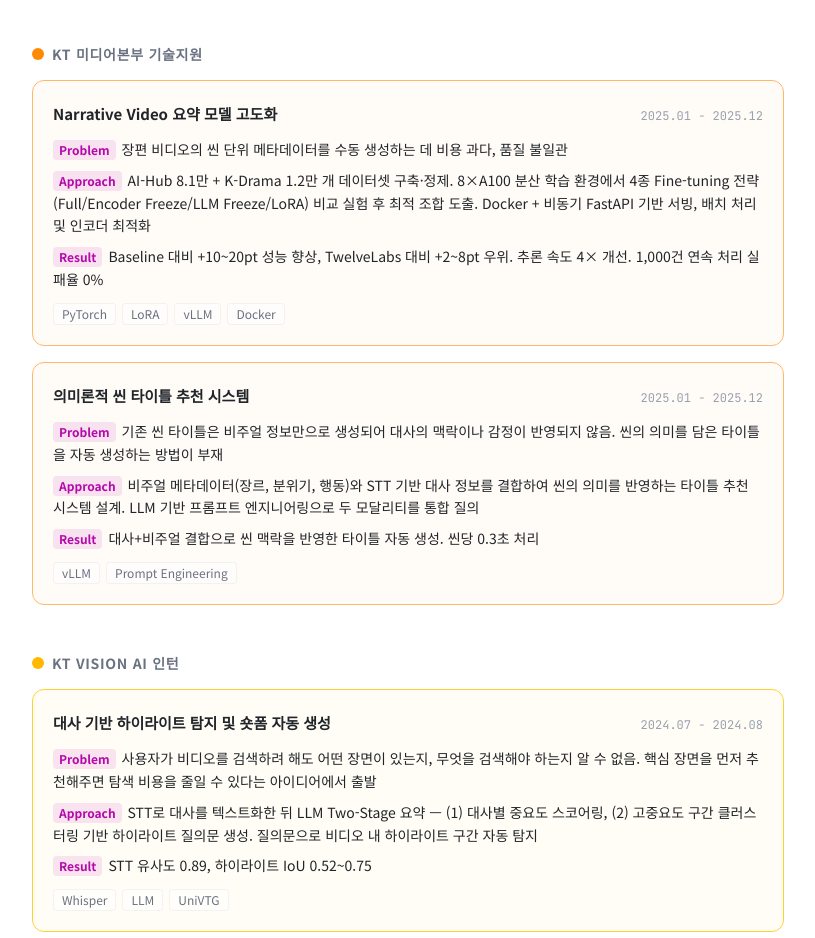
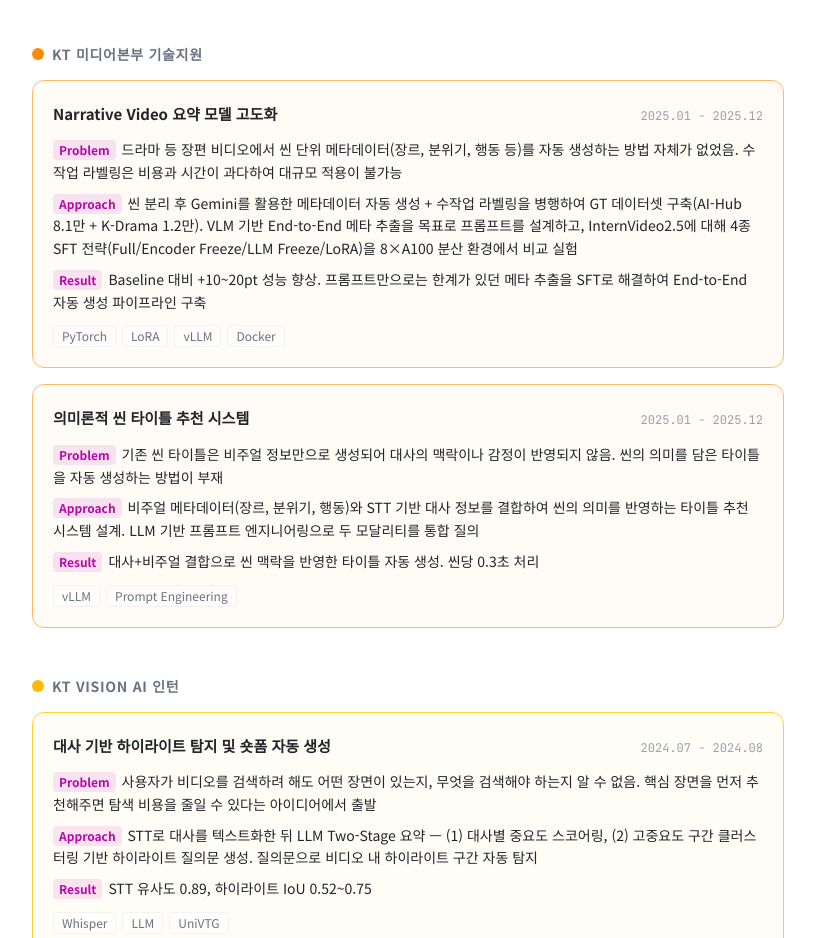
Before and after one commit to ilileun/profile, a Next.js app: page / in a window 1280 px wide. Shown: the part 2260-3198 px from the top of the page, without its empty margins (232-1047 px from the left). Built offline with nearby package versions, Linux system fonts and the light colour scheme.

Commit message:
Rewrite Narrative Video project with natural story flow

```diff
--- a/src/payload/projects.ts
+++ b/src/payload/projects.ts
@@ -52,11 +52,11 @@ export const projects: Project[] = [
     period: "2025.01 - 2025.12",
     org: "KT 미디어본부 기술지원",
     problem:
-      "장편 비디오의 씬 단위 메타데이터를 수동 생성하는 데 비용 과다, 품질 불일관",
+      "드라마 등 장편 비디오에서 씬 단위 메타데이터(장르, 분위기, 행동 등)를 자동 생성하는 방법 자체가 없었음. 수작업 라벨링은 비용과 시간이 과다하여 대규모 적용이 불가능",
     approach:
-      "AI-Hub 8.1만 + K-Drama 1.2만 개 데이터셋 구축·정제. 8×A100 분산 학습 환경에서 4종 Fine-tuning 전략(Full/Encoder Freeze/LLM Freeze/LoRA) 비교 실험 후 최적 조합 도출. Docker + 비동기 FastAPI 기반 서빙, 배치 처리 및 인코더 최적화",
+      "씬 분리 후 Gemini를 활용한 메타데이터 자동 생성 + 수작업 라벨링을 병행하여 GT 데이터셋 구축(AI-Hub 8.1만 + K-Drama 1.2만). VLM 기반 End-to-End 메타 추출을 목표로 프롬프트를 설계하고, InternVideo2.5에 대해 4종 SFT 전략(Full/Encoder Freeze/LLM Freeze/LoRA)을 8×A100 분산 환경에서 비교 실험",
     result:
-      "Baseline 대비 +10~20pt 성능 향상, TwelveLabs 대비 +2~8pt 우위. 추론 속도 4× 개선. 1,000건 연속 처리 실패율 0%",
+      "Baseline 대비 +10~20pt 성능 향상. 프롬프트만으로는 한계가 있던 메타 추출을 SFT로 해결하여 End-to-End 자동 생성 파이프라인 구축",
     techStack: ["PyTorch", "LoRA", "vLLM", "Docker"],
   },
   {
```
